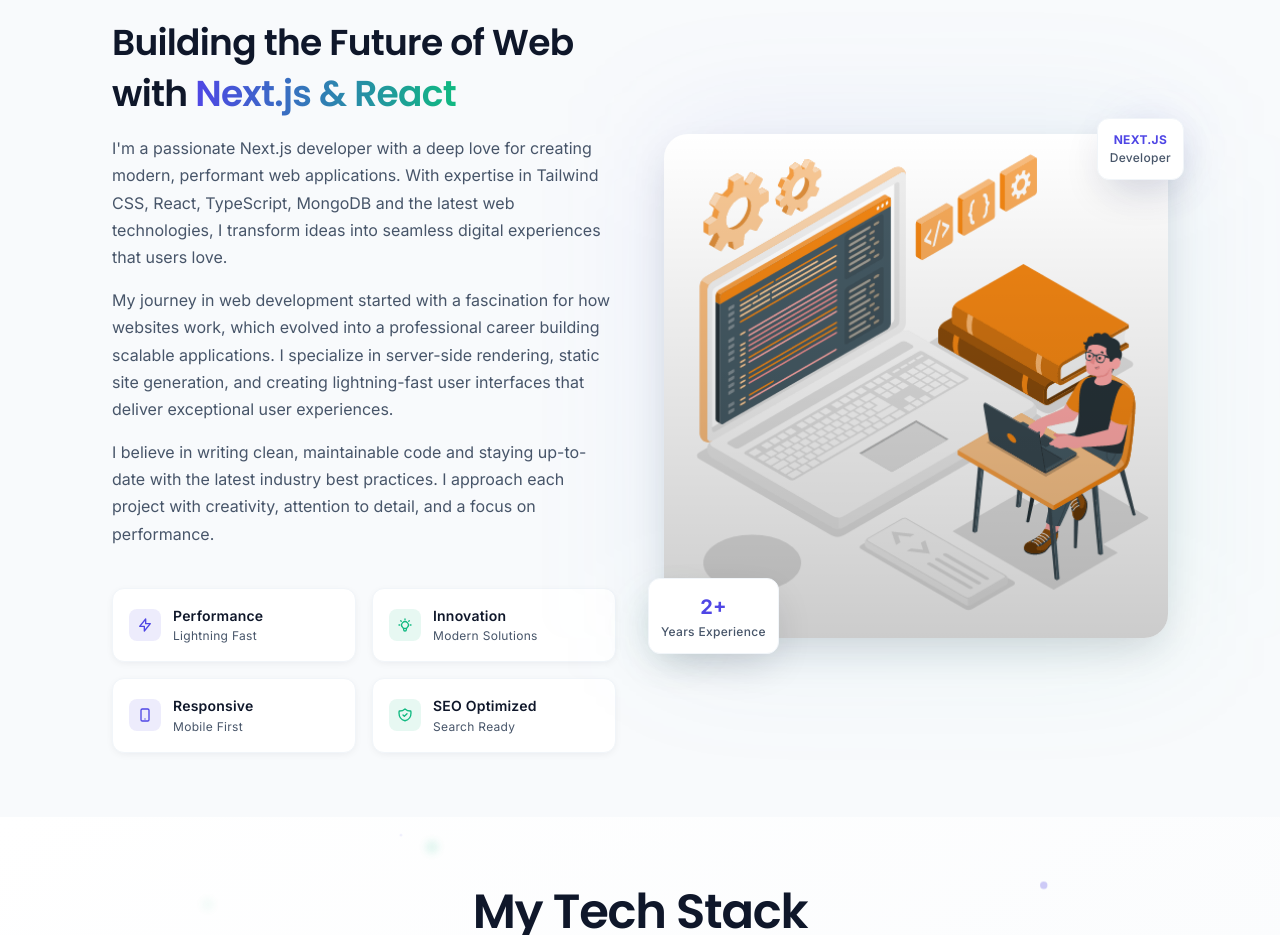
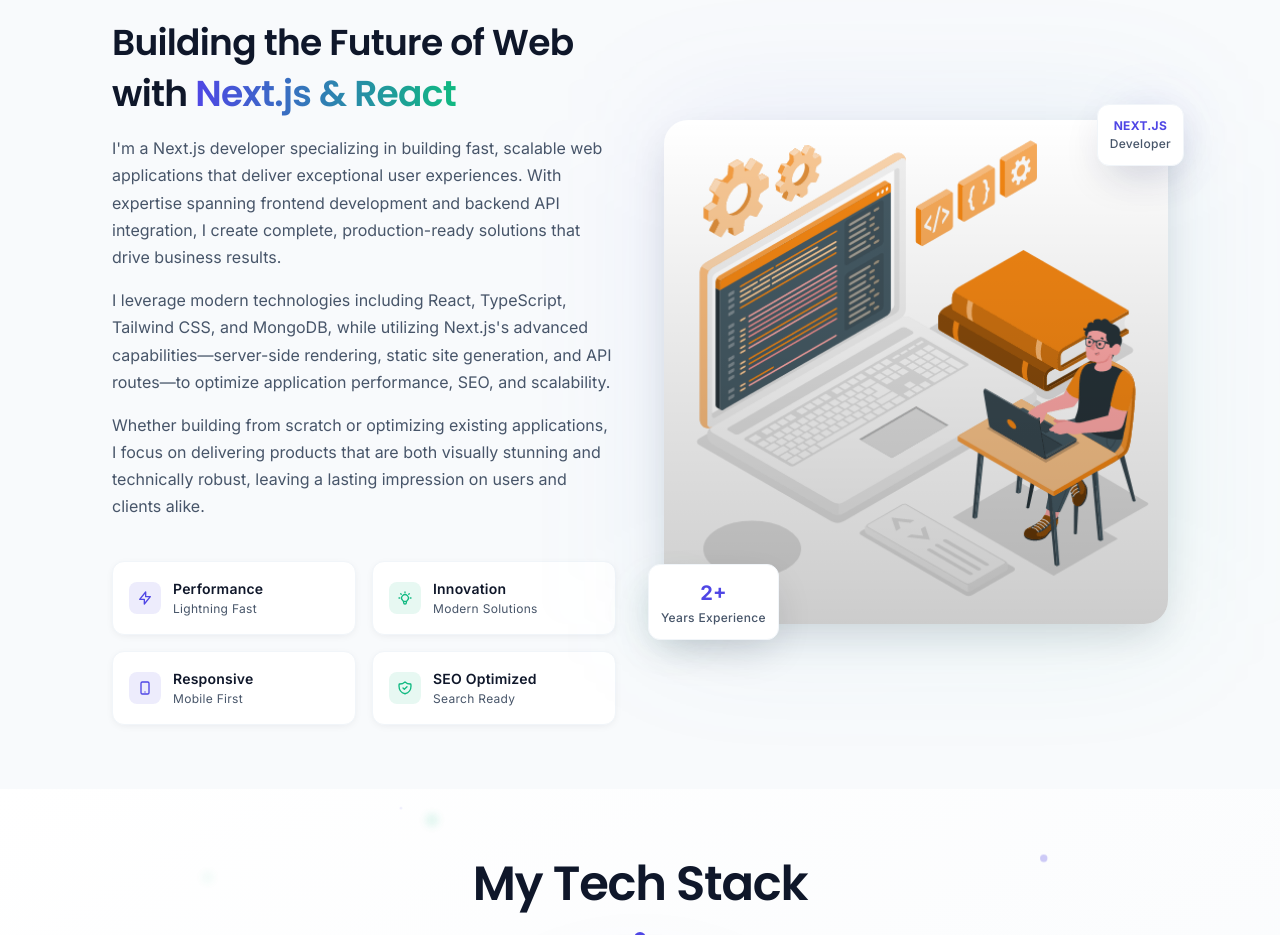
Before and after one commit to NanakumorPrincewill/MyPortfolio, a Next.js app: page / in a window 1280 px wide. Shown: the part 1000-1935 px from the top of the page. Built offline with nearby package versions, Linux system fonts and the light colour scheme.

Commit message:
updated about

```diff
--- a/src/components/about/About.jsx
+++ b/src/components/about/About.jsx
@@ -45,27 +45,26 @@ const About = () => {
 
                 <div className="space-y-4 body-medium">
                   <p>
-                    I&apos;m a passionate Next.js developer with a deep love for
-                    creating modern, performant web applications. With expertise
-                    in Tailwind CSS, React, TypeScript, MongoDB and the latest
-                    web technologies, I transform ideas into seamless digital
-                    experiences that users love.
+                    I&apos;m a Next.js developer specializing in building fast,
+                    scalable web applications that deliver exceptional user
+                    experiences. With expertise spanning frontend development
+                    and backend API integration, I create complete,
+                    production-ready solutions that drive business results.
                   </p>
 
                   <p>
-                    My journey in web development started with a fascination for
-                    how websites work, which evolved into a professional career
-                    building scalable applications. I specialize in server-side
-                    rendering, static site generation, and creating
-                    lightning-fast user interfaces that deliver exceptional user
-                    experiences.
+                    I leverage modern technologies including React, TypeScript,
+                    Tailwind CSS, and MongoDB, while utilizing Next.js&#39;s
+                    advanced capabilities—server-side rendering, static site
+                    generation, and API routes—to optimize application
+                    performance, SEO, and scalability.
                   </p>
 
                   <p>
-                    I believe in writing clean, maintainable code and staying
-                    up-to-date with the latest industry best practices. I
-                    approach each project with creativity, attention to detail,
-                    and a focus on performance.
+                    Whether building from scratch or optimizing existing
+                    applications, I focus on delivering products that are both
+                    visually stunning and technically robust, leaving a lasting
+                    impression on users and clients alike.
                   </p>
                 </div>
               </div>
```
